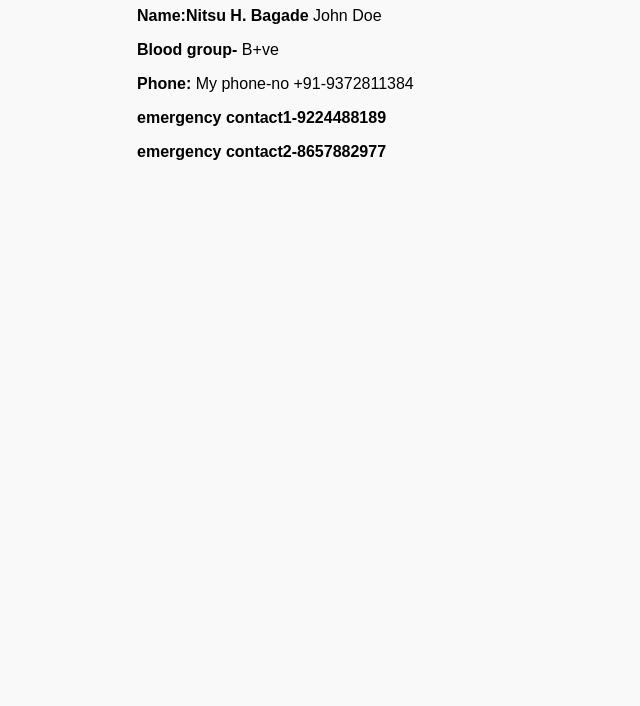
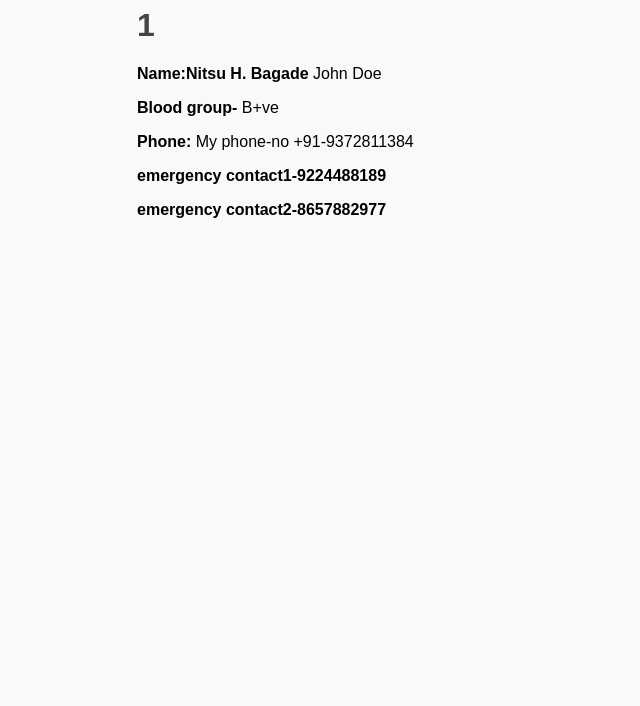
Before and after one commit to Ket20-ui/Personal1, a plain HTML site: page index.html in a window 1280 px wide. Shown: the part 94-800 px from the top of the page, without its empty margins (203-843 px from the left). Drawn offline with Linux system fonts and the light colour scheme.

Commit message:
Update index.html

```diff
--- a/index.html
+++ b/index.html
@@ -9,6 +9,7 @@
 </head>
 <body>
   <h1>👤 Personal Information</h1>
+  <h1><strong>1</strong></h1>
   <p><strong>Name:Nitsu H. Bagade</strong> John Doe</p>
   <p><strong>Blood group-</strong> B+ve</p>
   <p><strong>Phone:</strong> My phone-no +91-9372811384</p>
```
